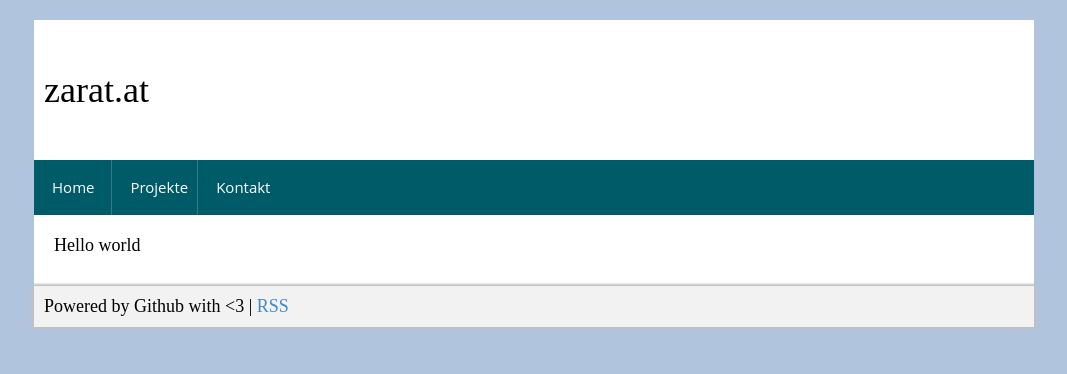
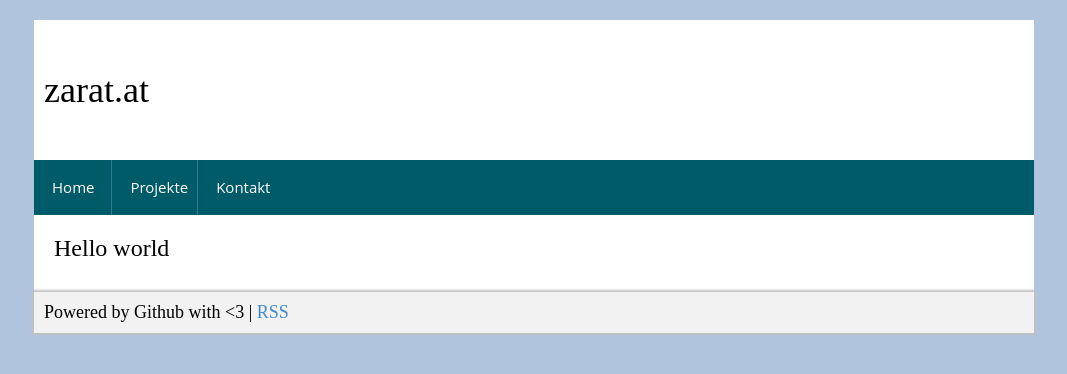
Before and after one commit to zarat/zarat.github.io, a Jekyll site: the page built from index.html, in a window 1280 px wide. Shown: the top 374 px of the page, without its empty margins (106-1173 px from the left). Built offline with Jekyll 4.4.1, drawn with Linux system fonts in a browser that asks for light colours; the list of posts is cut into pages by our own code.

Commit message:
Update index.html

```diff
--- a/index.html
+++ b/index.html
@@ -2,6 +2,6 @@
 layout: default
 ---
 
-<div class="sp-content">
+<div class="sp-content-item-head">
   <p>Hello world</p>
 </div>
```
